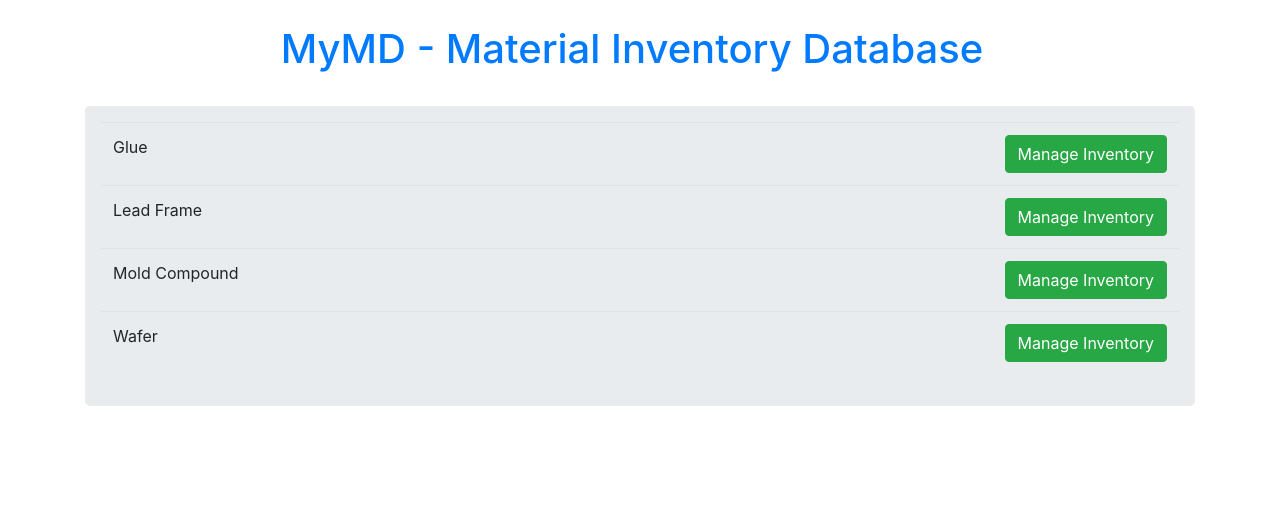
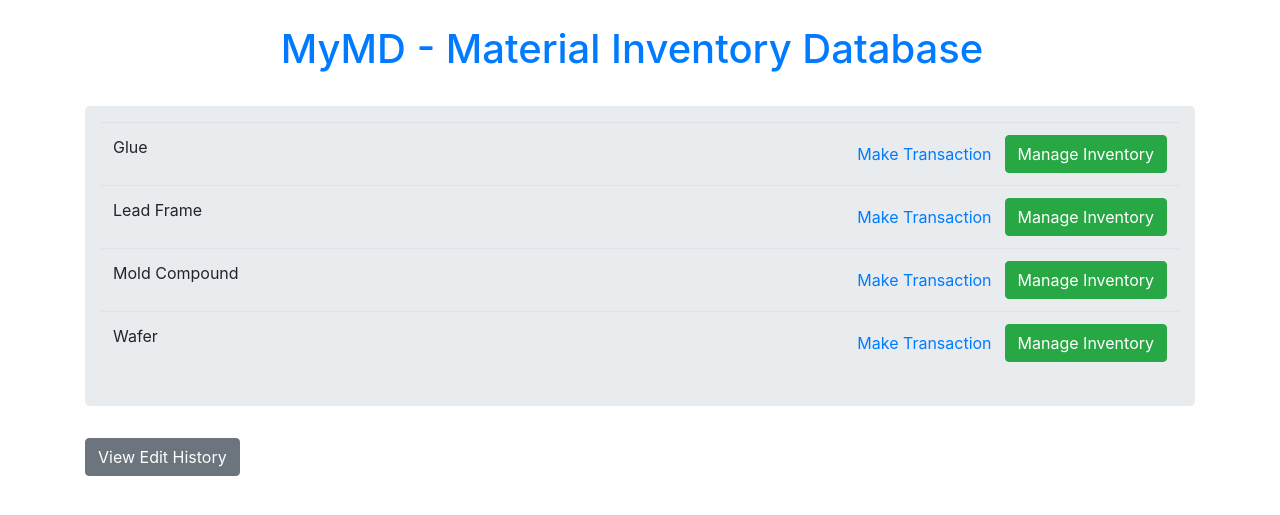
Before and after one commit to dsheah002/MyMDuser-old-, a Flask app: page / in a window 1280 px wide. Shown: the top 515 px of the page. Run offline with Flask 2, Linux system fonts and the light colour scheme; some libraries are stand-ins or nearby versions.

Commit message:
Update index.html

```diff
--- a/templates/index.html
+++ b/templates/index.html
@@ -1,7 +1,7 @@
 {% extends 'base.html' %}
 {% include 'header.html' %}
 
-{% block title %} Material Inventory [READ ONLY] {% endblock %}
+{% block title %} MyMD - Material Inventory Database {% endblock %}
 
 {% block body %}
 
@@ -15,6 +15,7 @@
                         <td>Glue</td>
                         <td>
                             <a href="/glue" class="btn btn-success btn-xs float-right" >Manage Inventory</a>
+                            <a href="/glue_type" class="btn btn-link btn-xs float-right" >Make Transaction</a>
                         </td>
                     </tr>
 
@@ -22,6 +23,7 @@
                         <td>Lead Frame</td>
                         <td>
                             <a href="/lead" class="btn btn-success btn-xs float-right" >Manage Inventory</a>
+                            <a href="/lead_type" class="btn btn-link btn-xs float-right" >Make Transaction</a>
                         </td>
                     </tr>
 
@@ -29,6 +31,7 @@
                         <td>Mold Compound</td>
                         <td>
                             <a href="/mold" class="btn btn-success btn-xs float-right" >Manage Inventory</a>
+                            <a href="/mold_type" class="btn btn-link btn-xs float-right" >Make Transaction</a>
                         </td>
                     </tr>
 
@@ -36,6 +39,7 @@
                         <td>Wafer</td>
                         <td>
                             <a href="" class="btn btn-success btn-xs float-right" >Manage Inventory</a>
+                            <a href="" class="btn btn-link btn-xs float-right" >Make Transaction</a>
                         </td>
                     </tr>
                 </table>
@@ -46,6 +50,7 @@
 
     </div>
 
+    <a href="/history" class="btn btn-secondary">View Edit History</a>
 
 </div>
 
```
